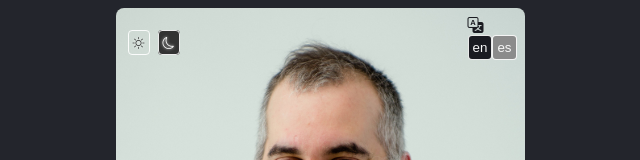
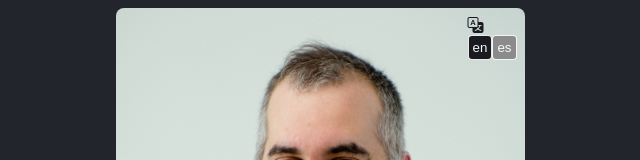
Before and after one commit to ralexrivero/ProBusinessCard, a React (Vite) app: page / in a window 1280 px wide. Shown: the top 160 px of the page, without its empty margins (320-960 px from the left). Built offline with nearby package versions, Linux system fonts and the light colour scheme.

Commit message:
comment theme component to implement in future release

```diff
--- a/src/components/info.jsx
+++ b/src/components/info.jsx
@@ -11,7 +11,7 @@ const Info = () => {
     <header>
       <div className="header-nav">
         <Lang />
-        <Theme />
+{/*         <Theme /> */}
         <img className="img-responsive profilePic" src={profilePic} alt={t('info.altProfilePhoto')} />
       </div>
       <div className="header-body f-wcc">
```
